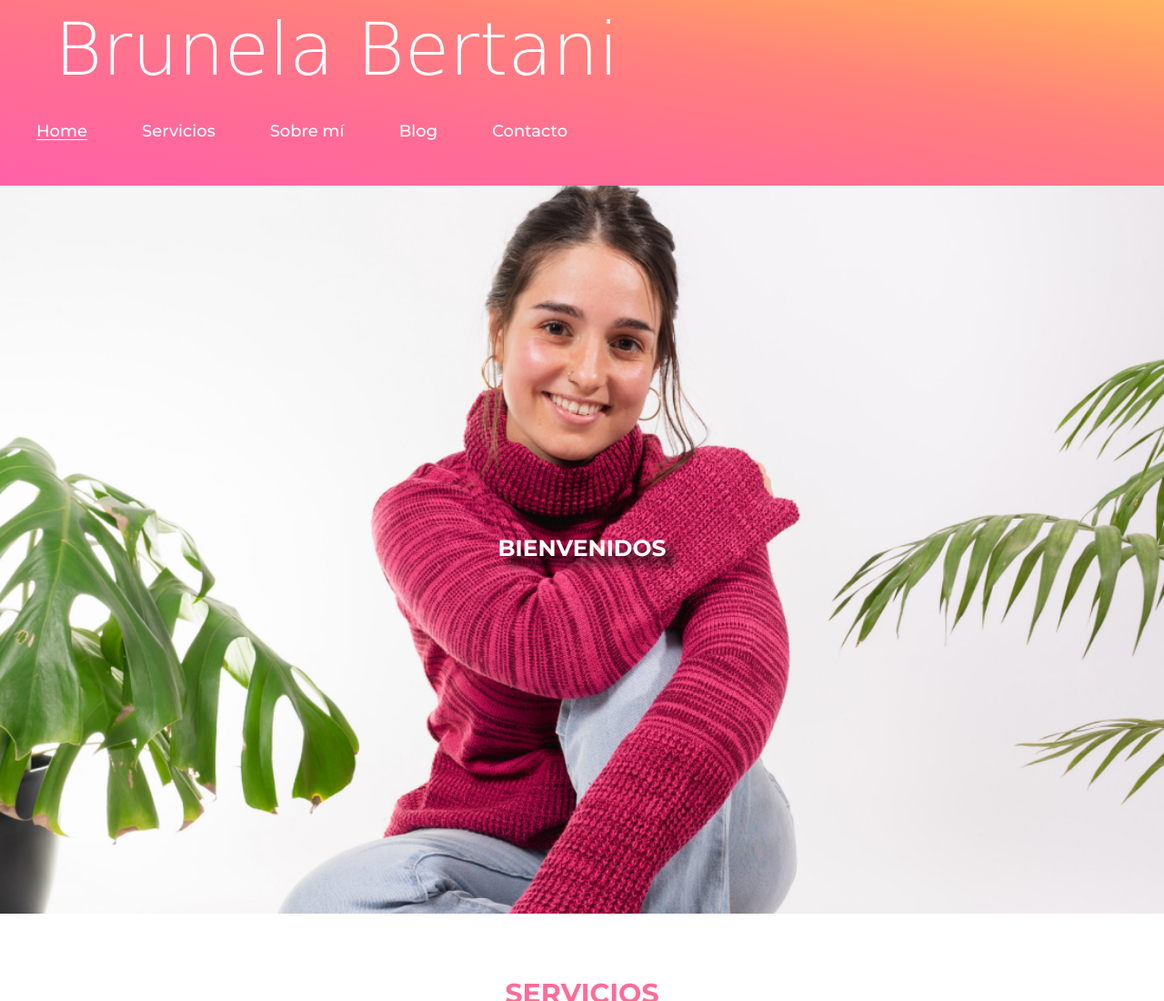
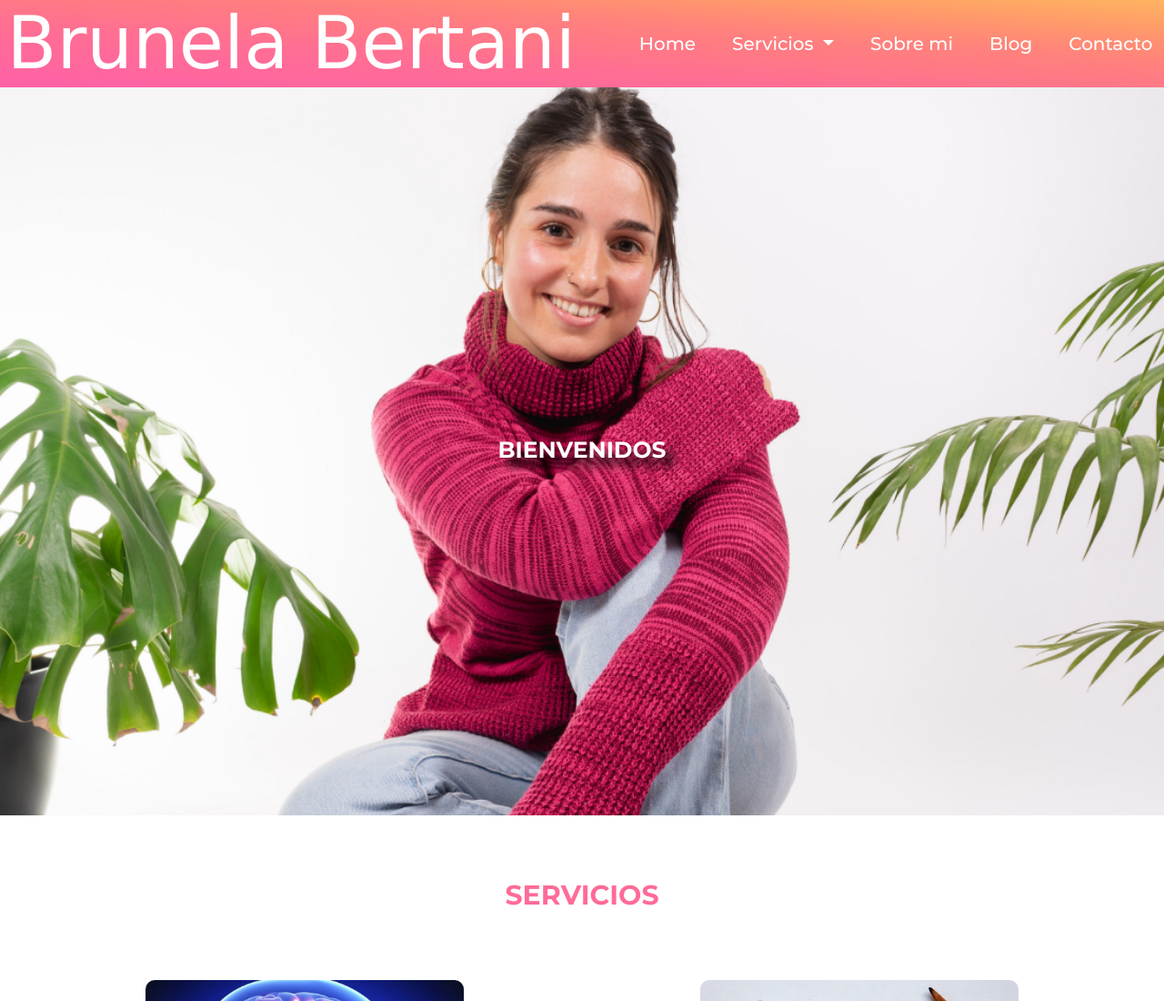
Before and after one commit to Gianluca1796/Proyecto_Desarrollo-Web, a website: page index.html in a window 1280 px wide. Shown: the top 1100 px of the page at 91% size. Drawn offline with nearby package versions, Linux system fonts and the light colour scheme; a web font is replaced by a local one.

Commit message:
Agregue el menú responsive desde bootstrap

```diff
--- a/index.html
+++ b/index.html
@@ -5,8 +5,10 @@
     <meta charset="UTF-8">
     <meta http-equiv="X-UA-Compatible" content="IE=edge">
     <meta name="viewport" content="width=device-width, initial-scale=1.0">
-    <meta name="description" content="La biodescodificacion es una terapia complementaria orientada a la sanación de síntomas o dolencias a traves de las emociones. Además en las sesiones tambien se trabaja sobre creencias limitantes que no permiten que logres la vida que tanto deseas">
-    <meta name="keywords" content="Biodescodificación, Terapias, Holistico, Emociones, Creencias limitantes, Sesiones, Rosario">
+    <meta name="description"
+        content="La biodescodificacion es una terapia complementaria orientada a la sanación de síntomas o dolencias a traves de las emociones. Además en las sesiones tambien se trabaja sobre creencias limitantes que no permiten que logres la vida que tanto deseas">
+    <meta name="keywords"
+        content="Biodescodificación, Terapias, Holistico, Emociones, Creencias limitantes, Sesiones, Rosario">
     <link href="https://cdn.jsdelivr.net/npm/bootstrap@5.1.3/dist/css/bootstrap.min.css" rel="stylesheet"
         integrity="sha384-1BmE4kWBq78iYhFldvKuhfTAU6auU8tT94WrHftjDbrCEXSU1oBoqyl2QvZ6jIW3" crossorigin="anonymous">
     <link rel="stylesheet" href="./assets/css/main.css">
@@ -18,26 +20,44 @@
 
 <body>
     <header class="flex-header">
-        <div class="navbar__logo">
-            <a href="index.html">Brunela Bertani</a>
-        </div>
-        <nav class="navbar__list">
-            <ul>
-                <li class="list__item--active"><a href="index.html">Home</a></li>
-                <li class="navbar__list__item"><a href="#servicios">Servicios</a>
-                    <ul>
-                        <li class="li1"><a href="./assets/pages/biodescodificacion.html">Sesión de
-                                Biodescodificación</a>
+        <nav class="navbar navbar-expand-lg navbar-light ">
+            <div class="container-fluid">
+                <a class="navbar-brand" href="index.html">Brunela Bertani</a>
+                <button class="navbar-toggler" type="button" data-bs-toggle="collapse"
+                    data-bs-target="#navbarNavDropdown" aria-controls="navbarNavDropdown" aria-expanded="false"
+                    aria-label="Toggle navigation">
+                    <span class="navbar-toggler-icon"></span>
+                </button>
+                <div class="collapse navbar-collapse" id="navbarNavDropdown">
+                    <ul class="navbar-nav">
+                        <li class="nav-item">
+                            <a class="nav-link active" aria-current="page" href="index.html">Home</a>
                         </li>
-                        <li class="li2"><a href="./assets/pages/programa-de-creencias.html">Programa de creencias
-                                limitantes</a></li>
+                        <li class="nav-item dropdown">
+                            <a class="nav-link dropdown-toggle" href="#servicios" id="navbarDropdownMenuLink" role="button"
+                                data-bs-toggle="dropdown" aria-expanded="false">
+                                Servicios
+                            </a>
+                            <ul class="dropdown-menu" aria-labelledby="navbarDropdownMenuLink">
+                                <li><a class="dropdown-item" href="./assets/pages/biodescodificacion.html">Sesión de Biodescodificación</a></li>
+                                <li><a class="dropdown-item" href="./assets/pages/programa-de-creencias.html">Programa de Creencias limitantes</a></li>
+                            </ul>
+                        </li>
+                        <li class="nav-item">
+                            <a class="nav-link" href="./assets/pages/sobre-mi.html">Sobre mi</a>
+                        </li>
+                        <li class="nav-item">
+                            <a class="nav-link" href="./assets/pages/blog.html">Blog</a>
+                        </li>
+                        <li class="nav-item">
+                            <a class="nav-link" href="./assets/pages/contacto.html">Contacto</a>
+                        </li>
                     </ul>
-                </li>
-                <li class="navbar__list__item"><a href="./assets/pages/sobre-mi.html">Sobre mí</a></li>
-                <li class="navbar__list__item"><a href="./assets/pages/blog.html">Blog</a></li>
-                <li class="navbar__list__item"><a href="./assets/pages/contacto.html">Contacto</a></li>
-            </ul>
+                </div>
+            </div>
+              </nav>
         </nav>
+
     </header>
     <main>
         <div class="container__index">
@@ -45,7 +65,7 @@
             </h1>
         </div>
         <div class="title">
-            <h2  class="title__services" id="servicios">SERVICIOS</h2>
+            <h2 class="title__services" id="servicios">SERVICIOS</h2>
         </div>
         <section class="services">
             <div class="bio">
@@ -84,7 +104,8 @@
                     </div>
                     <div class="prog-info">
                         <p class="more-info">
-                            <a class="more-info__link" href="./assets/pages/programa-de-creencias.html">RESERVÁ TU SESIÓN</a>
+                            <a class="more-info__link" href="./assets/pages/programa-de-creencias.html">RESERVÁ TU
+                                SESIÓN</a>
                         </p>
                     </div>
                 </div>
@@ -102,12 +123,14 @@
                 <div class="carousel-item">
                     <img src="./assets/images/mujer joven.png" alt="mujer joven">
                     <h2>Maria Laura</h2>
-                    <p>No tengo palabras, literalmente mi vida cambió completamente. Entendi y trascendi tantas cosas, gracias!!
+                    <p>No tengo palabras, literalmente mi vida cambió completamente. Entendi y trascendi tantas cosas,
+                        gracias!!
                 </div>
                 <div class="carousel-item">
                     <img src="./assets/images/hombre.png" alt="hombre">
                     <h2>Juan Carlos</h2>
-                    <p>Muy linda la sesión. Tome consciencia de creencias que venian de mis abuelos y se repetian en toda mi familia. Ahora me siento mas liberado de poder decidir mi vida, gracias!
+                    <p>Muy linda la sesión. Tome consciencia de creencias que venian de mis abuelos y se repetian en
+                        toda mi familia. Ahora me siento mas liberado de poder decidir mi vida, gracias!
                     </p>
                 </div>
             </div>
--- a/sass/partials/_header.scss
+++ b/sass/partials/_header.scss
@@ -1,84 +1,59 @@
 /*HEADER & NAVBAR*/
-.flex-header {
-    @include flex(row, space-between,none);
+// .flex-header {
+//     @include flex(row, space-between,none);
+//     background-image: linear-gradient(to right top, #ff61a8, #ff64a2, #ff689c, #ff6b97, #ff6f92, #ff758a, #ff7b83, #ff817d, #ff8c74, #ff996b, #ffa665, #ffb461);
+//     width: 100%;
+//     flex-wrap: wrap;
+// }
+
+
+.navbar {
     background-image: linear-gradient(to right top, #ff61a8, #ff64a2, #ff689c, #ff6b97, #ff6f92, #ff758a, #ff7b83, #ff817d, #ff8c74, #ff996b, #ffa665, #ffb461);
-    width: 100%;
-    flex-wrap: wrap;
+    font-family: 'montserrat', sans-serif;
+    font-size: 2rem;
 
-    .navbar__logo {
-        @include flex(row, left,none);
+    .navbar-brand {
         font-family: 'Corinthia', cursive;
-        font-size: 8em;
-        font-weight:lighter;
-        max-width: 100%;
-        padding-left: 6rem;
-        padding-top: 1.5rem;
-
-        & a {
-            color: white;
-
-            &:hover {
-                color: black;
-            }
-        }
+        font-size: 8rem;
+        color: #fff;
     }
 
-    .navbar__list {
-        max-width: 100%;
 
-        & ul {
-            list-style-type: none;
-            display: flex;
-            padding: 40px;
-            gap: 6rem;
-            max-width: 100%;
-            flex-wrap: wrap;
-
-            .navbar__list__item {
-                & a {
-                    font-size: 1.8em;
-                    color: white;
-
-                    &:hover {
-                        color: black;
-                    }
-                }
-
-                & ul {
-                    display: none;
-                    position: absolute;
-                    max-width: 25rem;
-                    background-image: linear-gradient(to bottom, #ff748c, #ff748c, #ff748c, #ff748c, #ff748c, #ff7887, #ff7c82, #ff817d, #ff8c74, #ff996b, #ffa665, #ffb461);
-                    list-style-type: none;
-                    color: white;
-                    z-index: 2;
-
-                    & .li1 {
-                        padding-top: 2rem;
-                        padding-bottom: 2rem;
-                    }
-
-                    & .li2 {
-                        padding-top: 2rem;
-                    }
-                }
-
-                &:hover>ul {
-                    display: block;
-                }
+    .navbar-collapse {
+        justify-content: end;
 
 
+
+        .nav-link {
+            color: #fff;
+
+            &.active {
+                color: #fff
             }
-
-            .list__item--active {
-                @extend .navbar__list__item;
-                border-bottom: 1px solid #fff;
-            }
-
         }
 
     }
 
+    .navbar-nav {
+        width: 100%;
+        justify-content: end;
+        gap: 30px;
+
+        .dropdown-menu {
+            background-image: linear-gradient(to right bottom, #ff61a8, #ff64a2, #ff689c, #ff6b97, #ff6f92, #ff758a, #ff7b83, #ff817d, #ff8c74, #ff996b, #ffa665, #ffb461);
+            border: none;
+            .dropdown-item{
+                padding: 2rem;
+                white-space:normal;
+                font-size: 2rem;
+                color:#fff;
+                &:hover{
+                    color: #000;
+                    background-color: transparent;
+                }
+            }
+        }
+    }
 
 }
 
```
Also changed, not shown: assets/css/main.css.
